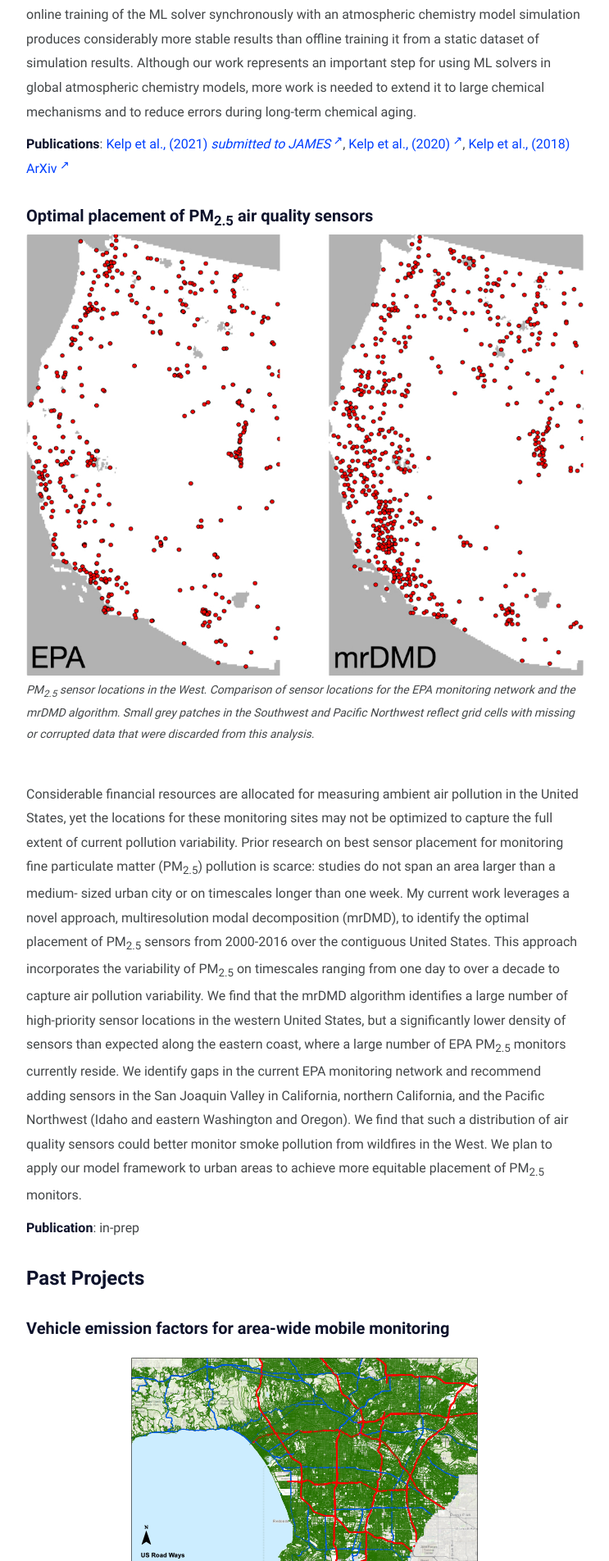
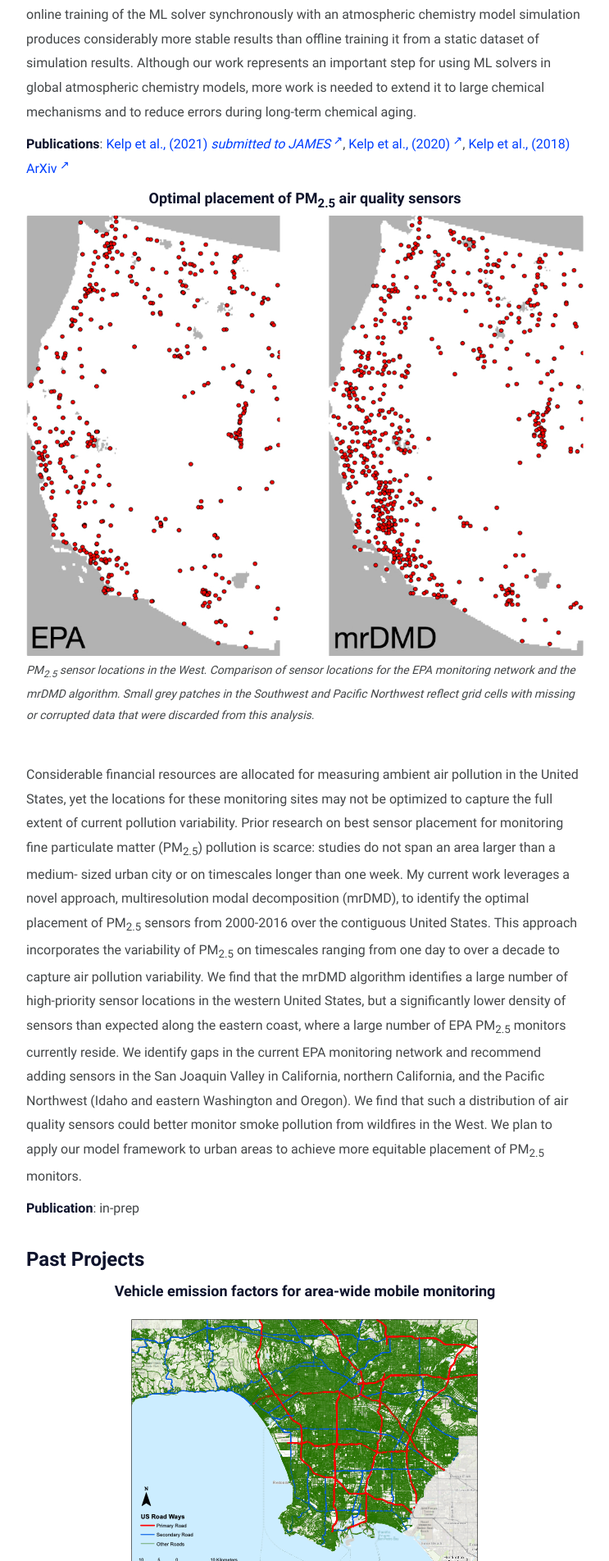
Before and after one commit to mkelp/mkelp.github.io, a Jekyll site: the page built from research.md, in a window 1280 px wide. Shown: the part 957-2861 px from the top of the page at 82% size, without its empty margins (268-1011 px from the left). Built offline with Jekyll 4.4.1, drawn with Linux system fonts in a browser that asks for light colours.

```diff
--- a/research.md
+++ b/research.md
@@ -24,7 +24,7 @@
 **Publications**: [Kelp et al., (2021) *submitted to JAMES*](https://eartharxiv.org/repository/view/2886/){:target="_blank"}, [Kelp et al., (2020)](https://agupubs.onlinelibrary.wiley.com/doi/abs/10.1029/2020JD032759){:target="_blank"}, [Kelp et al., (2018) ArXiv](https://arxiv.org/abs/1808.03874){:target="_blank"}
 
 
-#### Optimal placement of PM<sub>2.5</sub> air quality sensors
+<font size="+1"><p align="center"><strong>Optimal placement of PM<sub>2.5</sub> air quality sensors</strong></p></font>
 
 <figure>
 <img src="/assets/img/west_sensors.jpg" alt="sensors fig">
@@ -57,7 +57,7 @@
 # **Past Projects**
 
 
-#### Vehicle emission factors for area-wide mobile monitoring
+<font size="+1"><p align="center"><strong>Vehicle emission factors for area-wide mobile monitoring</strong></p></font>
 
 <figure>
 <img src="/assets/img/LA_roads_fig.png" alt="LA fig">
@@ -72,7 +72,9 @@
 
 **Publications**: [Kelp et al., (2020)](https://www.sciencedirect.com/science/article/pii/S1352231019308519){:target="_blank"}, [Wen et al., (2019)](https://www.sciencedirect.com/science/article/pii/S0048969719317140){:target="_blank"}
 
-#### Indoor air pollution from cookstove intervention in rural South India
+
+
+<font size="+1"><p align="center"><strong>Indoor air pollution from cookstove intervention in rural South India</strong></p></font>
 
 <figure>
 <img src="/assets/img/cookstove_fig.jpg" alt="cookstove fig" width="400">
@@ -89,7 +91,7 @@
 
 **Publication**: [Kelp et al., (2018)](https://www.sciencedirect.com/science/article/pii/S2352728517300726){:target="_blank"}
 
-#### Actionable sampling: Heavy metals air quality monitoring in Portland, OR
+<font size="+1"><p align="center"><strong>Actionable sampling: Heavy metals air quality monitoring in Portland, OR</strong></p></font>
 
 <figure>
 <img src="/assets/img/arsenic_monitoring.png" alt="train fig">
@@ -101,7 +103,7 @@
 
 **Publication**: [EPA-DEQ certification](https://drive.google.com/file/d/1MBypsl_yBFwdpMGOHG97ZG_KQ9k5zbXS/view)
 
-#### Measuring coal dust from trains in the Columbia River Gorge, WA
+<font size="+1"><p align="center"><strong>Measuring coal dust from trains in the Columbia River Gorge, WA</strong></p></font>
 
 <figure>
 <img src="/assets/img/gorge_fig.png" alt="train fig">
```
